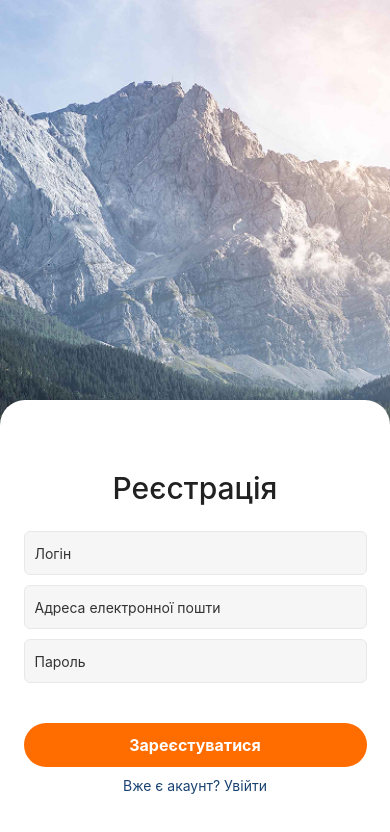
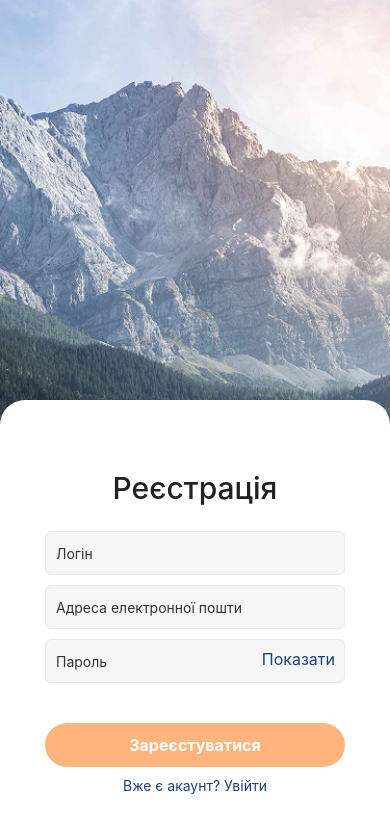
Before and after one commit to IhorDid/react-native-practic, a React Native app: screen / in a window 390 px wide. Shown: the top 832 px of the page. Built offline with nearby package versions, Linux system fonts and the light colour scheme.

Commit message:
change password visible checked

```diff
--- a/App.tsx
+++ b/App.tsx
@@ -19,7 +19,7 @@ export default function App() {
   const [name, setName] = useState("");
   const [password, setPassword] = useState("");
   const [email, setEmail] = useState("");
-
+  const [isVisible, setIsVisible] = useState(true);
   const onLogin = () => {
     Alert.alert("Credentials", `${name} + ${password} ${email}`, [
       {
@@ -50,6 +50,7 @@ export default function App() {
       useNativeDriver: true,
     }).start();
   };
+  const isDisableLogin = Boolean(!name || !password || !email);
 
   return (
     <TouchableWithoutFeedback onPress={Keyboard.dismiss}>
@@ -79,22 +80,34 @@ export default function App() {
                 style={styles.input}
                 placeholderTextColor="#333"
               />
+              <View>
                 <TextInput
                   value={password}
                   onChangeText={setPassword}
                   placeholder="Пароль"
-                secureTextEntry
+                  secureTextEntry={isVisible}
                   style={styles.input}
                   placeholderTextColor="#333"
                 />
+                <TouchableOpacity
+                  style={styles.clickVisible}
+                  onPress={() => setIsVisible(!isVisible)}
+                >
+                  <Text style={styles.loginVisible}>
+                    {isVisible ? "Показати" : "Приховати"}
+                  </Text>
+                </TouchableOpacity>
+              </View>
               <AnimatedTouchable
                 style={{
                   ...styles.button,
                   backgroundColor: color,
+                  opacity: isDisableLogin ? 0.5 : 1,
                 }}
                 onPress={onLogin}
                 onPressIn={fadeIn}
                 onPressOut={fadeOut}
+                disabled={isDisableLogin}
               >
                 <Text style={styles.btn}>Зареєстуватися</Text>
               </AnimatedTouchable>
@@ -110,6 +123,16 @@ export default function App() {
 const styles = StyleSheet.create({
   container: {
     flex: 1,
+  },
+  clickVisible: {
+    position: "absolute",
+    right: 10,
+    top: 10,
+  },
+  loginVisible: {
+    color: "#1B4371",
+    fontSize: 16,
+    fontWeight: 400,
   },
   text: {
     marginBottom: 25,
@@ -127,12 +150,12 @@ const styles = StyleSheet.create({
   form: {
     alignItems: "center",
     justifyContent: "center",
-    paddingLeft: 20,
-    paddingRight: 20,
+    paddingLeft: 30,
+    paddingRight: 30,
   },
   input: {
     color: "#BDBDBD",
-    width: 343,
+    width: 300,
     height: 44,
     padding: 10,
     borderWidth: 1,
@@ -142,7 +165,7 @@ const styles = StyleSheet.create({
     borderRadius: 6,
   },
   button: {
-    width: 343,
+    width: 300,
     height: 44,
     marginTop: 30,
     backgroundColor: "#FF6C00",
@@ -161,6 +184,8 @@ const styles = StyleSheet.create({
     borderTopRightRadius: 25,
     marginTop: "auto",
     paddingTop: 70,
+    paddingLeft: 30,
+    paddingRight: 30,
     paddingBottom: 50,
   },
   textLogin: {
```
Lines whose indentation alone changed are shown as unchanged.
